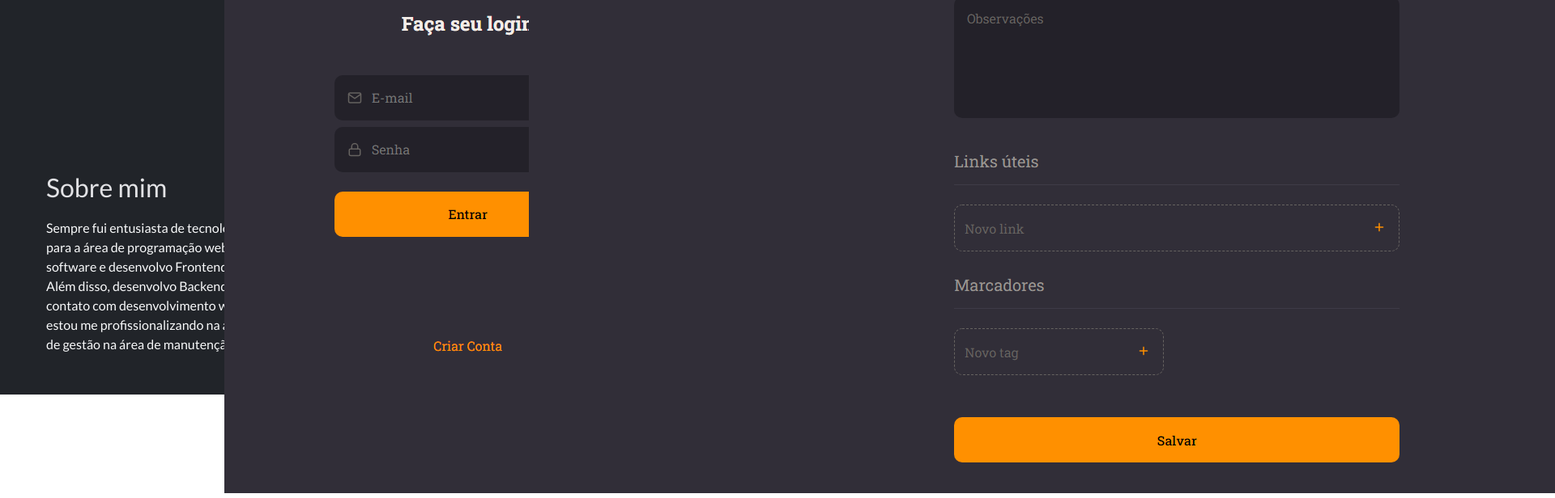
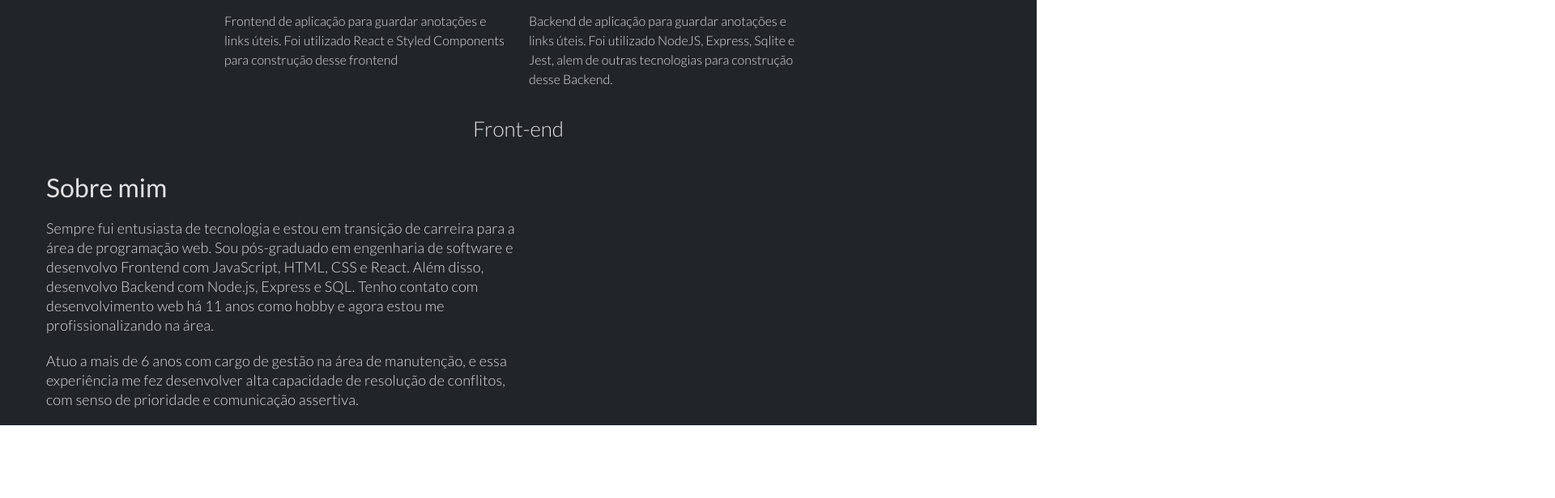
Before and after one commit to JulioCout/my-portfolio, a React (Vite) app: page / in a window 1280 px wide. Shown: the part 1668-2284 px from the top of the page at 81% size, 1920 px wide, since content can reach past the window. After the commit the page ends 2194 px from the top, so only its background shows below. Built offline with nearby package versions, Linux system fonts and the light colour scheme.

Commit message:
project component final adjustment

```diff
--- a/src/App.css
+++ b/src/App.css
@@ -88,8 +88,13 @@ body {
 }
 
 .about {
-  width: 500px;
-  margin: 15px 0 50px 100px;
+  width: 580px;
+  margin: 15px 0 20px 100px;
+  font-weight: 300;
+  font-size: 18px;
+  line-height: 24px;
+  letter-spacing: 0.01em;
+  color: #edededee;
 }
 
 .gradient1 {
--- a/src/App.jsx
+++ b/src/App.jsx
@@ -139,8 +139,11 @@ function App() {
         <div className="section">
             <h2>Sobre mim</h2>
             <p className="about">
-                Sempre fui entusiasta de tecnologia e estou em transição de carreira para a área de programação web. Sou pós-graduado em engenharia de software e desenvolvo Frontend com JavaScript, HTML, CSS e React. Além disso, desenvolvo Backend com Node.js, Express e SQL. Tenho contato com desenvolvimento web há 11 anos como hobby e agora estou me profissionalizando na área.
-                Atuo a mais de 6 anos com cargo de gestão na área de manutenção.
+            Sempre fui entusiasta de tecnologia e estou em transição de carreira para a área de programação web. Sou pós-graduado em engenharia de software e desenvolvo Frontend com JavaScript, HTML, CSS e React. Além disso, desenvolvo Backend com Node.js, Express e SQL. Tenho contato com desenvolvimento web há 11 anos como hobby e agora estou me profissionalizando na área.
+            </p>
+
+            <p className="about">
+                Atuo a mais de 6 anos com cargo de gestão na área de manutenção, e essa experiência me fez desenvolver alta capacidade de resolução de conflitos, com senso de prioridade e comunicação assertiva.
             </p>
         </div>
     </div>
--- a/src/components/Project/index.jsx
+++ b/src/components/Project/index.jsx
@@ -6,7 +6,7 @@ export function Project({ title, description, linkDemo, linkGit, thumbnail }) {
     return(
         <Container>
             <div className="card">
-                <div className="card-img" ><img src={thumbnail} alt="" /></div>
+                <div className="card-img"><img src={thumbnail} alt="" /></div>
                 <ul className="button-list">
                     <a href={linkDemo} target="_black">
                         <li>
--- a/src/components/Project/styles.js
+++ b/src/components/Project/styles.js
@@ -1,6 +1,5 @@
+import React from "react";
 import styled from "styled-components";
-
-
 
 export const Container = styled.div`
 /*Card */
@@ -20,11 +19,14 @@ export const Container = styled.div`
   position: absolute;
   transition: transform .3s ease-in-out;
   z-index: 2;
-  border-radius: 12px
+  border-radius: 12px;
+  overflow: hidden;
 }
 
 .card-img img{
-
+  width: 100%;
+  height: 100%;
+  object-fit: cover;
 }
 
 
```
